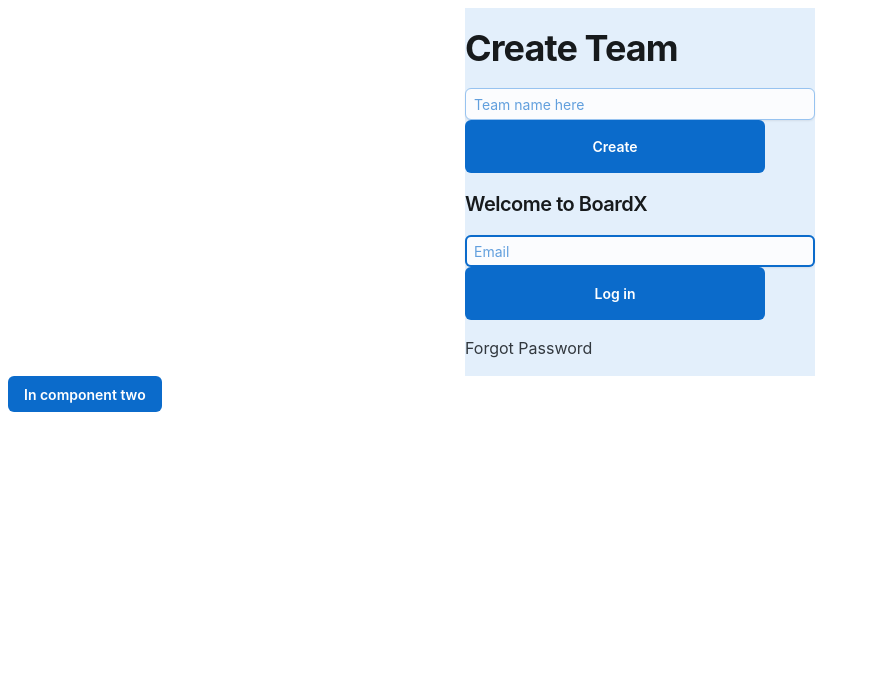
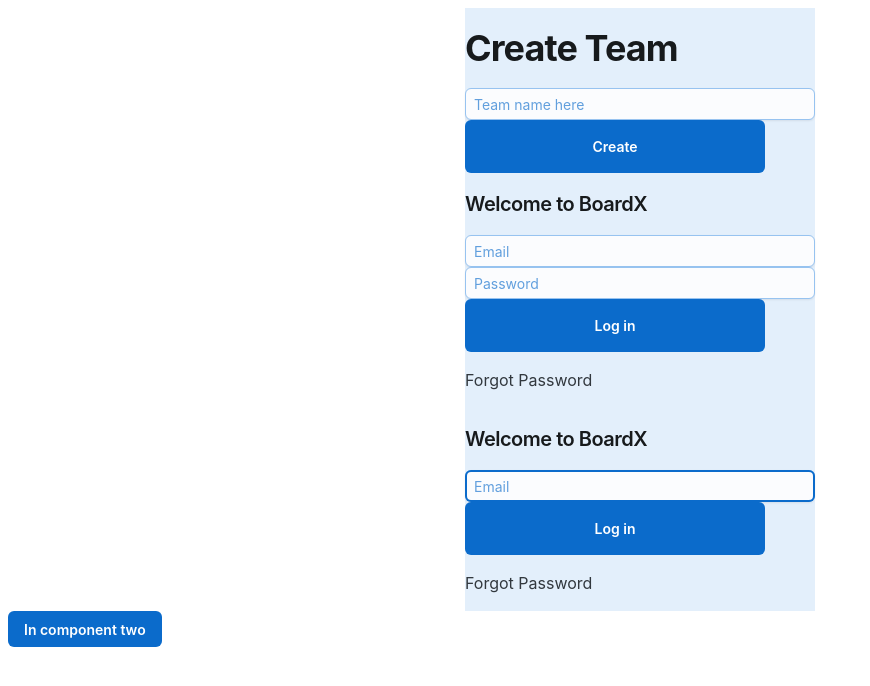
Before and after one commit to caryj567/JoyUI1, a React (Create React App) app: page / in a window 1280 px wide. Shown: the top 686 px of the page, without its empty margins (0-870 px from the left). Built offline with nearby package versions, Linux system fonts and the light colour scheme.

Commit message:
Update index.tsx

```diff
--- a/src/index.tsx
+++ b/src/index.tsx
@@ -3,6 +3,7 @@ import * as ReactDOM from 'react-dom/client';
 import { StyledEngineProvider, CssVarsProvider } from '@mui/joy/styles';
 import Demo from './Demo';
 import Center from './Center';
+import Login from './Login';
 import Feedback from './Feedback';
 import StepsSlider from './component2';
 
@@ -12,6 +13,7 @@ ReactDOM.createRoot(document.querySelector("#root")!).render(
       <CssVarsProvider>
         {/*<Demo />*/}
          <Center />
+        <Login />
         <Feedback />
         <StepsSlider />
       </CssVarsProvider>
```
